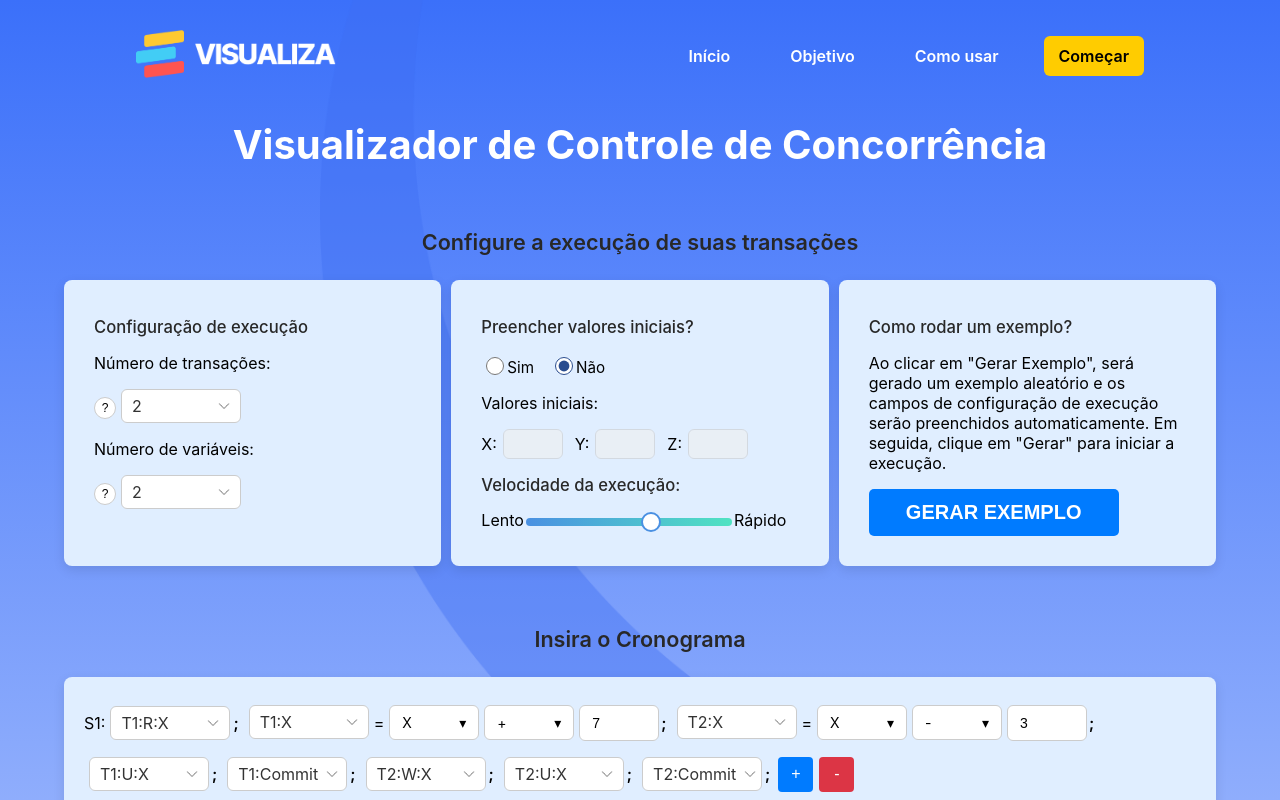
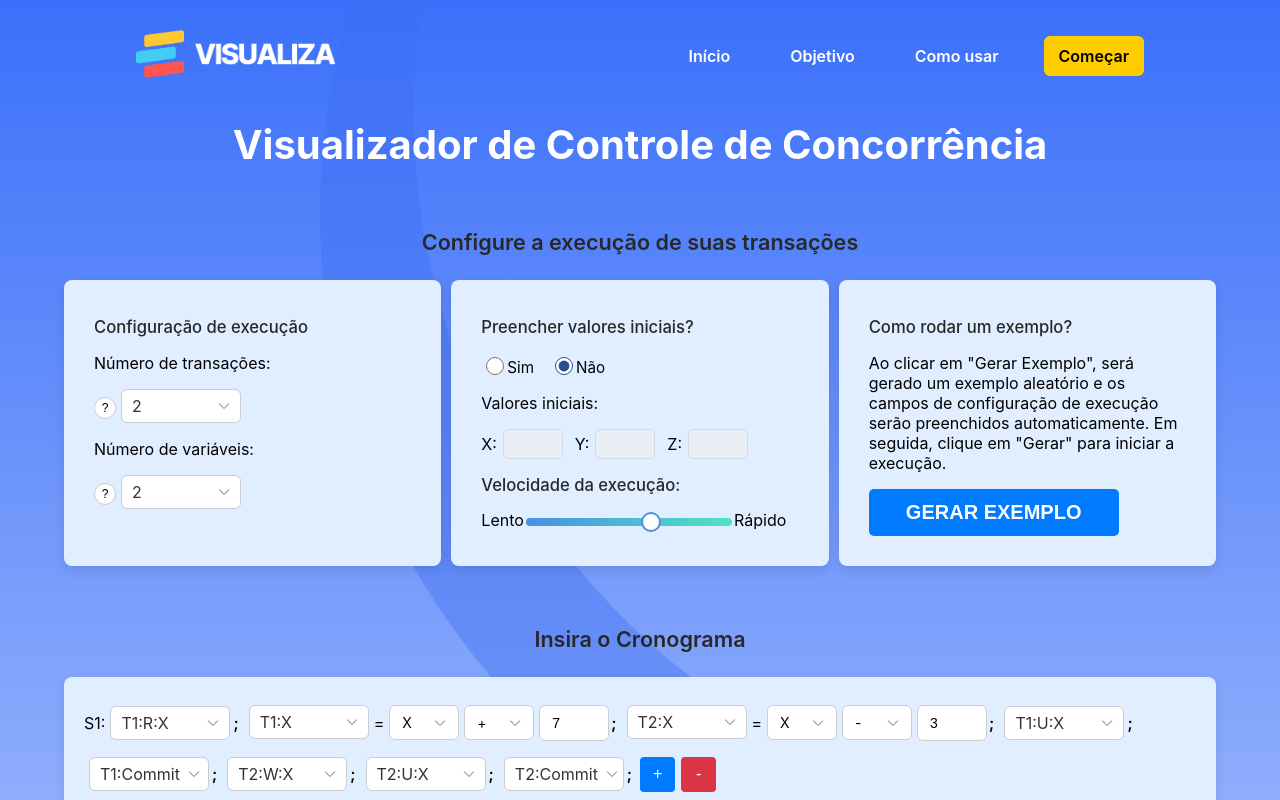
Before and after one commit to Kadu-Santos/controle-concorrencia-app, a React (Create React App) app: page /RunPage in a window 1280 px wide. Both pictures are taken after a click on the button "GERAR EXEMPLO". Shown: the top 800 px of the page. Built offline with nearby package versions, Linux system fonts and the light colour scheme.

Commit message:
Melhorias Visuais

```diff
--- a/src/components/CustomSelect/CustomSelect.css
+++ b/src/components/CustomSelect/CustomSelect.css
@@ -1,6 +1,6 @@
 .cs-wrapper {
   position: relative;
-  width: 90px;
+  width: 70px;
   font-size: 14px;
 }
 
@@ -14,6 +14,7 @@
   justify-content: space-between;
   user-select: none;
   transition: 0.2s ease;
+  align-items: center;
 }
 
 .cs-selected:hover {
@@ -21,12 +22,16 @@
 }
 
 .cs-arrow {
+  width: 12px;
+  height: 12px;
   margin-left: 8px;
+  object-fit: contain;
   transition: 0.2s ease;
+  align-items: center;
 }
 
 .cs-arrow.up {
-  transform: rotate(180deg);
+  transform: rotate(-180deg);
 }
 
 .cs-options {
@@ -58,7 +63,6 @@
 }
 
 .cs-disabled .cs-selected {
-  background: #f2f2f2;
   cursor: not-allowed;
   opacity: 0.6;
 }
--- a/src/components/CustomSelect/CustomSelect.js
+++ b/src/components/CustomSelect/CustomSelect.js
@@ -1,5 +1,6 @@
 import React, { useState, useRef, useEffect } from "react";
 import "./CustomSelect.css";
+import downIcon from "../../assets/icons/down.png";
 
 export default function CustomSelect({
   value,
@@ -33,7 +34,11 @@ export default function CustomSelect({
         onClick={() => !disabled && setOpen((v) => !v)}
       >
         <span>{value || placeholder}</span>
-        <span className={`cs-arrow ${open ? "up" : "down"}`}>▾</span>
+        <img
+          src={downIcon}
+          alt="Toggle menu"
+          className={`cs-arrow ${open ? "up" : "down"}`}
+        />
       </div>
 
       {open && (
--- a/src/components/MultiLevelDropdown/MultiLevelDropdown.css
+++ b/src/components/MultiLevelDropdown/MultiLevelDropdown.css
@@ -123,6 +123,18 @@
   transition: 0.2s ease;
 }
 
+.icon-arrow.rotated {
+  transform: rotate(-180deg);
+}
+
+.icon-arrow.fade-in {
+  opacity: 0.2;
+}
+
+.icon-arrow.fade-out {
+  opacity: 1;
+}
+
 .dropdown-display:hover {
   border-color: #888;
 }
--- a/src/components/MultiLevelDropdown/MultiLevelDropdown.js
+++ b/src/components/MultiLevelDropdown/MultiLevelDropdown.js
@@ -2,7 +2,6 @@ import React, { useState, useEffect, useRef } from 'react';
 import './MultiLevelDropdown.css';
 
 import downIcon from '../../assets/icons/down.png';
-import upIcon from '../../assets/icons/up.png';
 import threadIcon from '../../assets/icons/traco.png';
 import rightIcon from '../../assets/icons/right.png';
 
@@ -58,9 +57,9 @@ function MultiLevelDropdown({
           {selectedValue || 'Selecione'}
         </span>
         <img
-          src={menuOpen ? upIcon : downIcon}
+          src={downIcon}
           alt="Toggle menu"
-          className="icon-arrow"
+          className={`icon-arrow ${menuOpen ? "rotated" : ""}`}
         />
       </div>
 
@@ -81,7 +80,7 @@ function MultiLevelDropdown({
                   <img
                     src={isTransactionActive ? threadIcon : rightIcon}
                     alt="Submenu"
-                    className="icon-arrow"
+                    className={`icon-arrow ${isTransactionActive ? "fade-in" : "fade-out"}`}
                   />
                 </div>
 
@@ -105,7 +104,7 @@ function MultiLevelDropdown({
                               <img
                                 src={isActionActive ? threadIcon : rightIcon}
                                 alt="Submenu"
-                                className="icon-arrow"
+                                className={`icon-arrow ${isTransactionActive ? "fade-in" : "fade-out"}`}
                               />
                             )}
                           </div>
--- a/src/components/Operation/Operation.css
+++ b/src/components/Operation/Operation.css
@@ -13,7 +13,7 @@
   border: 1px solid #ccc;
   border-radius: 6px;
   background-color: #fff;
-  max-width: 80px;
+  max-width: 70px;
   transition: border-color 0.2s ease, box-shadow 0.2s ease;
   outline: none;
   cursor: text;
--- a/src/components/Operation/Operation.js
+++ b/src/components/Operation/Operation.js
@@ -5,7 +5,7 @@ import './Operation.css';
 function Operation({ numVariaveis, onOperacaoChange, valorInicial, disabled = false }) {
   const baseVariaveis = ['X', 'Y', 'Z', 'W', 'V'];
   const variaveis = baseVariaveis.slice(0, numVariaveis);
-  const opcoes = [...variaveis, 'Digite...'];
+  const opcoes = [...variaveis, 'Digite'];
 
   const [esquerda, setEsquerda] = useState('');
   const [direita, setDireita] = useState('');
@@ -61,7 +61,7 @@ function Operation({ numVariaveis, onOperacaoChange, valorInicial, disabled = fa
   }, [esquerda, direita, operador, onOperacaoChange]);
 
   const handleSelect = (value, lado) => {
-    if (value === 'Digite...') {
+    if (value === 'Digite') {
       if (lado === 'esquerda') {
         setEsquerda('');
         setEsquerdaManual(true);
```
